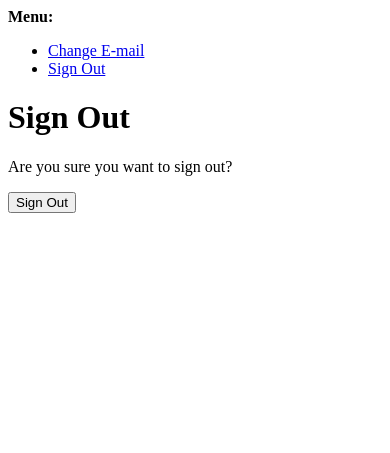
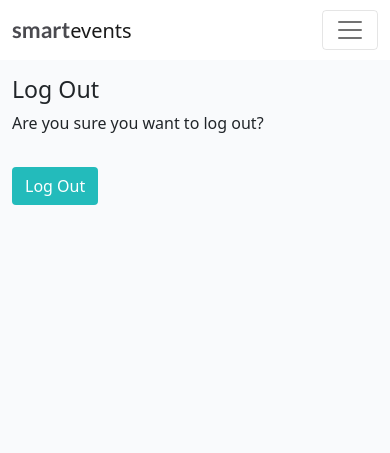
Before and after one commit to ColetteThomson/smart_events, a Django app: page /accounts/logout/ in a window 390 px wide. Shown: the top 453 px of the page. Run offline with Django 3.2, Linux system fonts and the light colour scheme; the visitor is signed in with stand-in values (Sample User, id 1).

Commit message:
edit login; logout; signup html files

```diff
--- a/templates/account/logout.html
+++ b/templates/account/logout.html
@@ -1,21 +1,34 @@
-{% extends "account/base.html" %}
+<!-- extends to own base.html -->
+{% extends "base.html" %}
 
+<!-- internalisation tag: allows a single app to read in multiple languages -->
 {% load i18n %}
 
-{% block head_title %}{% trans "Sign Out" %}{% endblock %}
+<!-- translation string -->
+{% block head_title %}{% trans "Log Out" %}{% endblock %}
 
 {% block content %}
-<h1>{% trans "Sign Out" %}</h1>
+<div class="container">
+    <div class="row">
+        <div class="col-md-8 mt-3 offset-md-2">
+            <h3>{% trans "Log Out" %}</h3>
+            <!-- confirmation of logout message -->
+            <p>{% trans 'Are you sure you want to log out?' %}</p>
+        </div>
+    </div>
+    <div class="row">
+        <div class="col-md-8 mt-3 offset-md-2">
 
-<p>{% trans 'Are you sure you want to sign out?' %}</p>
-
-<form method="post" action="{% url 'account_logout' %}">
-  {% csrf_token %}
-  {% if redirect_field_value %}
-  <input type="hidden" name="{{ redirect_field_name }}" value="{{ redirect_field_value }}"/>
-  {% endif %}
-  <button type="submit">{% trans 'Sign Out' %}</button>
-</form>
-
-
+            <!-- logout form (logout button) -->
+            <form method="post" action="{% url 'account_logout' %}">
+                {% csrf_token %}
+                {% if redirect_field_value %}
+                <input type="hidden" name="{{ redirect_field_name }}" value="{{ redirect_field_value }}" />
+                {% endif %}
+                <!-- logout button for logout form -->
+                <button class="btn btn-signup right" type="submit">{% trans 'Log Out' %}</button>
+            </form>
+        </div>
+    </div>
+</div>
 {% endblock %}
```
Also changed, not shown: templates/account/login.html (+11 -8 lines), templates/account/signup.html (+23 -5 lines).
